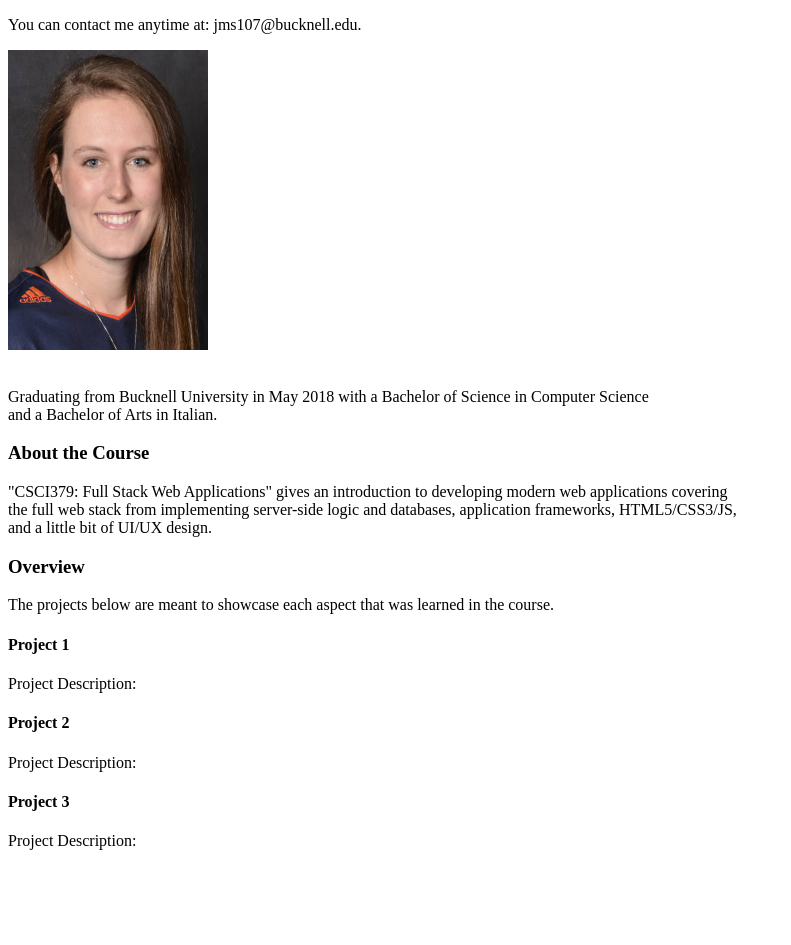
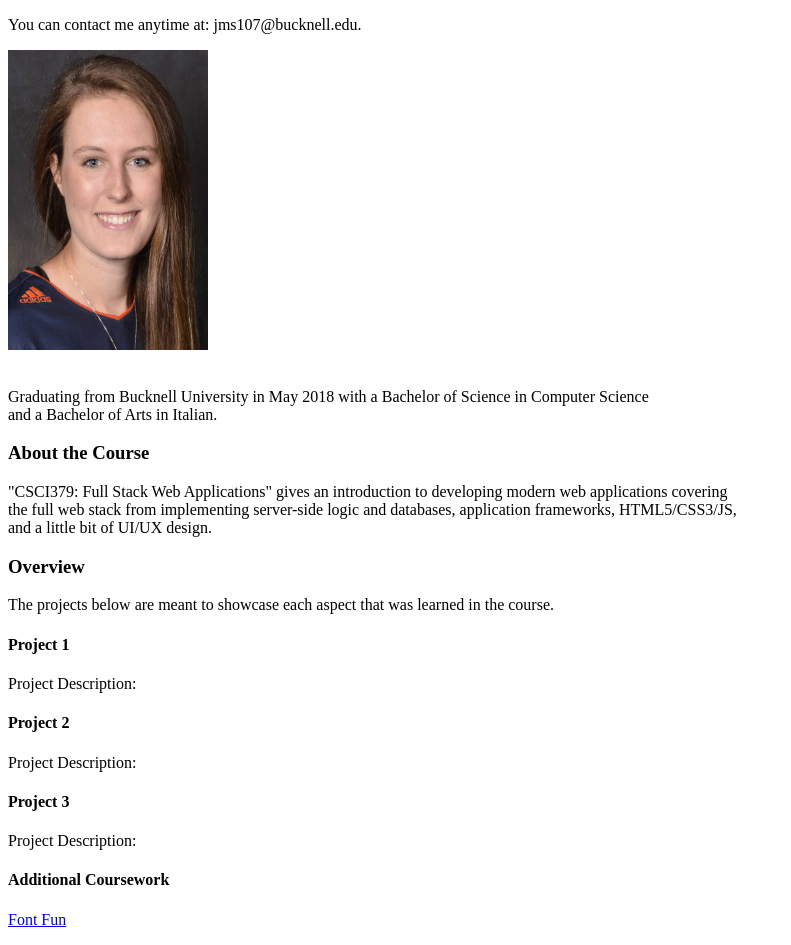
Before and after one commit to jslusar/webapps, a plain HTML site: page index.html in a window 1280 px wide. Shown: the part 105-1050 px from the top of the page, without its empty margins (0-791 px from the left). Before the commit the page ends 971 px from the top, so only its background shows below. Drawn offline with Linux system fonts and the light colour scheme.

Commit message:
added fontfun to web portfolio

```diff
--- a/index.html
+++ b/index.html
@@ -31,7 +31,12 @@
             <h4>Project 3</h4>
             <p>Project Description:</p>
         </article>
+        <article>
+            <h4>Additional Coursework</h4>
+            <p><a href="fontfun.html">Font Fun</a></p>
+        </article>
     </section>
+
 
 
 
```
